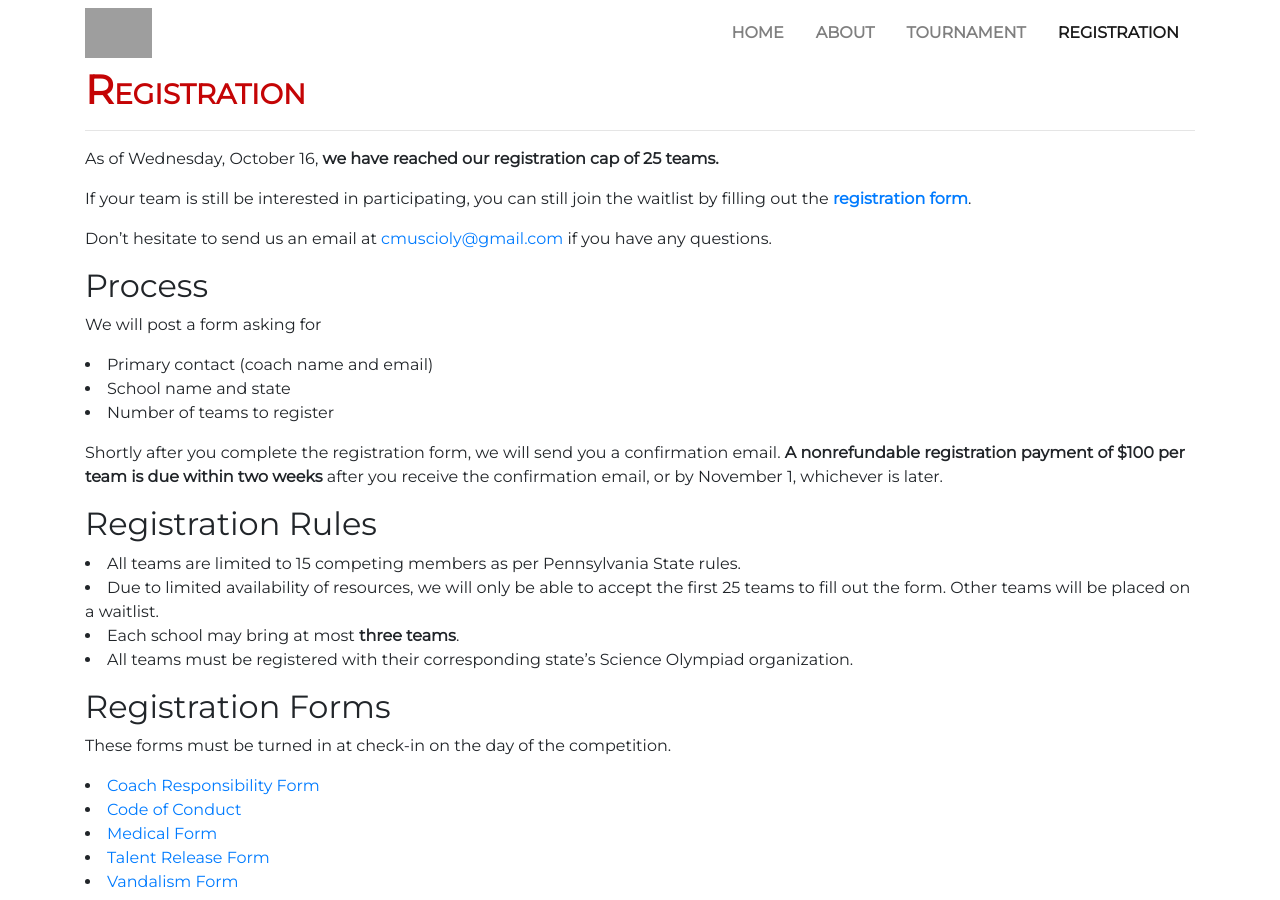
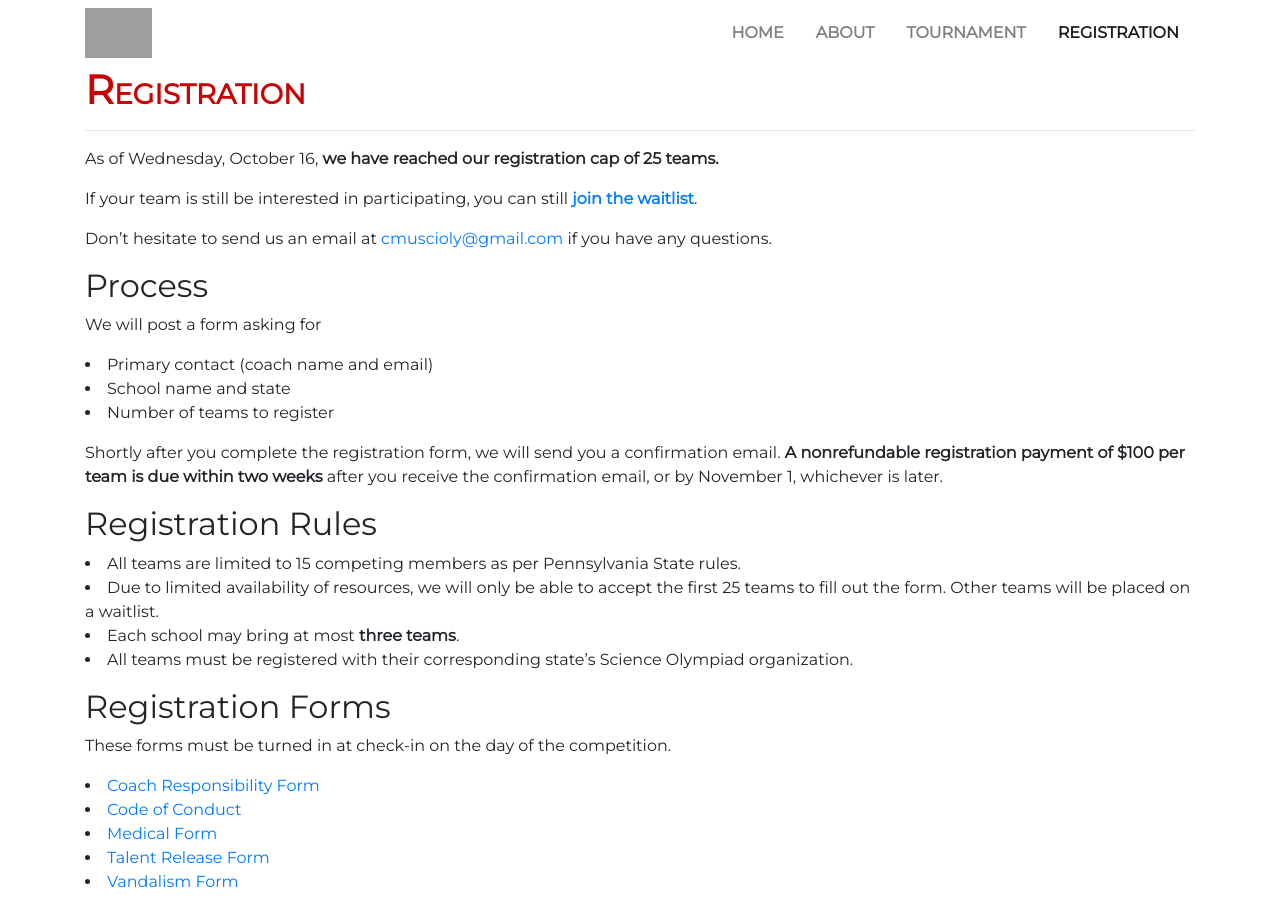
Before and after one commit to cmuscioly/cmuscioly.github.io, a Jekyll site: the page built from registration.md, in a window 1280 px wide. Built offline with Jekyll 4.4.1, drawn with Linux system fonts in a browser that asks for light colours; nearby versions of some CDN libraries; grey boxes are pictures that could not be loaded.

Commit message:
be clearer that the reg form is a waitlist

```diff
--- a/registration.md
+++ b/registration.md
@@ -10,9 +10,8 @@
 As of Wednesday, October 16, **we have reached our registration cap of
 25 teams.**
 
-If your team is still be interested in participating, you can still join the
-waitlist by filling out the
-[**registration form**](https://docs.google.com/forms/d/e/1FAIpQLSdqyPG1lmWlYSCofEADA0a63MBpba7Ygvw8ei4NN6Y5AkZGyw/viewform?usp=sf_link).
+If your team is still be interested in participating, you can still
+[**join the waitlist**](https://docs.google.com/forms/d/e/1FAIpQLSdqyPG1lmWlYSCofEADA0a63MBpba7Ygvw8ei4NN6Y5AkZGyw/viewform?usp=sf_link).
 
 Don't hesitate to send us an email at [cmuscioly@gmail.com](mailto:cmuscioly@gmail.com) if you have any questions.
 
```
